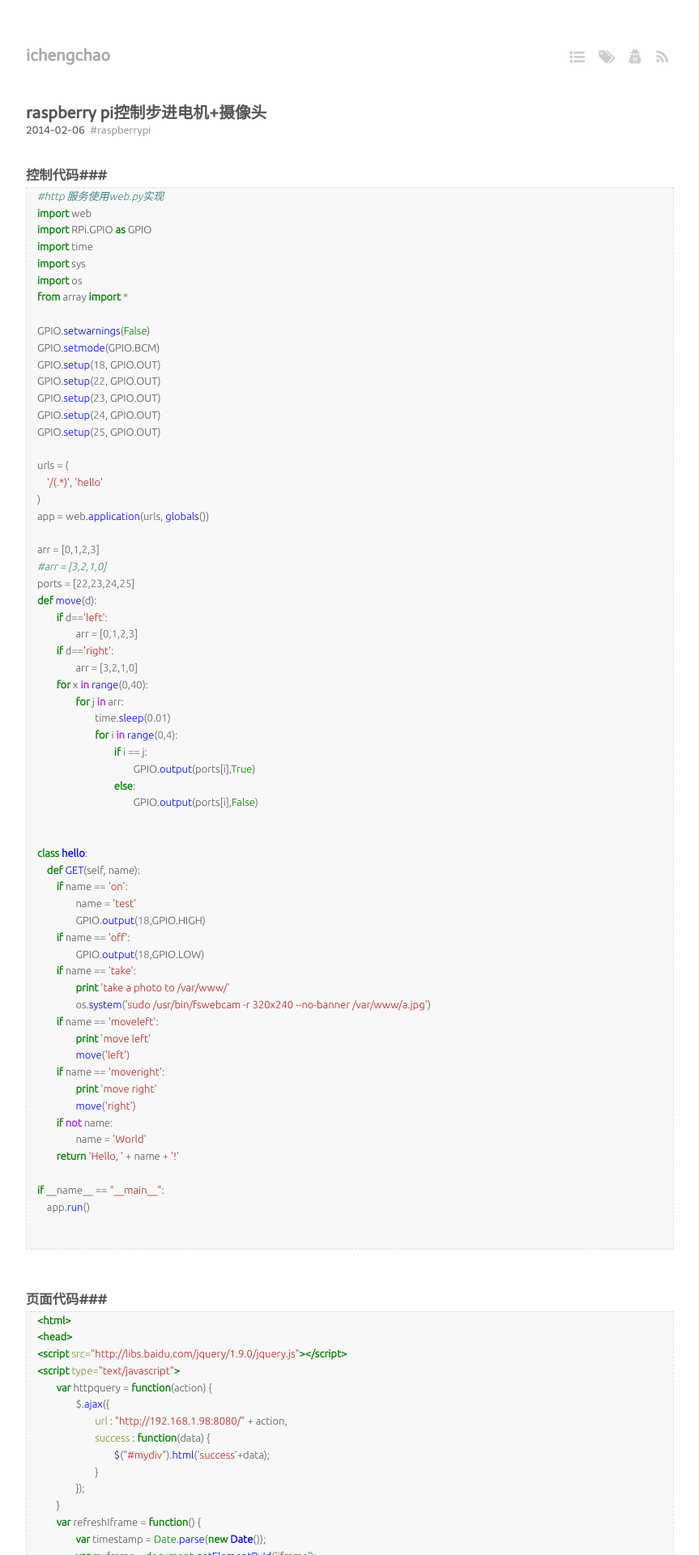
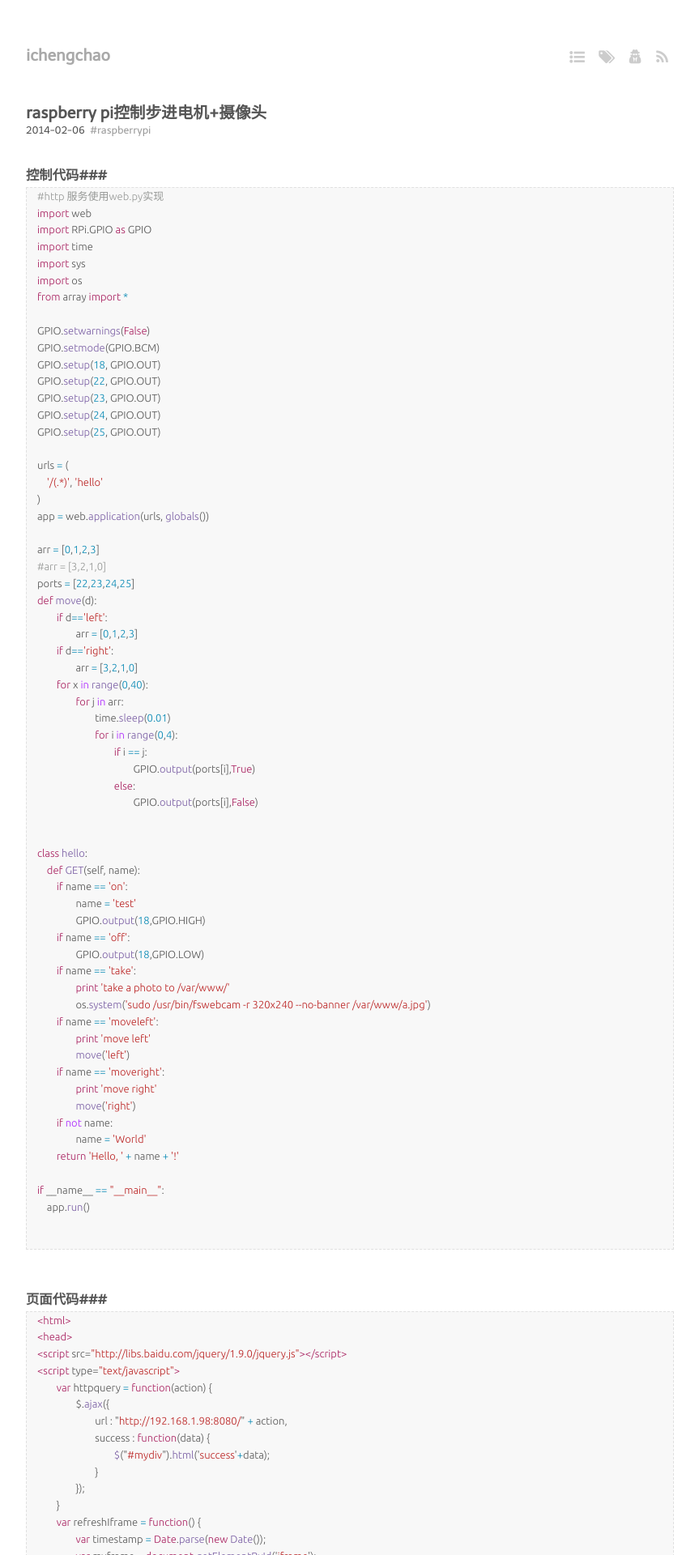
Before and after one commit to ichengchao/ichengchao.github.io, a Jekyll site: the page built from _posts/2014-02-06-raspberry-pi-stepper-motor.md, in a window 1280 px wide. Shown: the top 1920 px of the page at 81% size, without its empty margins (208-1071 px from the left). Built offline with Jekyll 4.4.1, drawn with Linux system fonts in a browser that asks for light colours; Markdown is read by kramdown in place of the engine named in the settings.

Commit message:
change style

```diff
--- a/media/css/pygments.css
+++ b/media/css/pygments.css
@@ -1,62 +1,62 @@
 .hll { background-color: #ffffcc }
-.c { color: #408080; font-style: italic } /* Comment */
+.c { color: #969896} /* Comment */
 .err { border: 1px solid #FF0000 } /* Error */
-.k { color: #008000; font-weight: bold } /* Keyword */
-.o { color: #666666 } /* Operator */
-.cm { color: #408080; font-style: italic } /* Comment.Multiline */
+.k { color: #a71d5d} /* Keyword */
+.o { color: #0086b3 } /* Operator */
+.cm { color: #969896} /* Comment.Multiline */
 .cp { color: #BC7A00 } /* Comment.Preproc */
-.c1 { color: #408080; font-style: italic } /* Comment.Single */
-.cs { color: #408080; font-style: italic } /* Comment.Special */
+.c1 { color: #969896} /* Comment.Single */
+.cs { color: #969896} /* Comment.Special */
 .gd { color: #A00000 } /* Generic.Deleted */
-.ge { font-style: italic } /* Generic.Emph */
+.ge {} /* Generic.Emph */
 .gr { color: #FF0000 } /* Generic.Error */
-.gh { color: #000080; font-weight: bold } /* Generic.Heading */
+.gh { color: #000080} /* Generic.Heading */
 .gi { color: #00A000 } /* Generic.Inserted */
 .go { color: #888888 } /* Generic.Output */
-.gp { color: #000080; font-weight: bold } /* Generic.Prompt */
-.gs { font-weight: bold } /* Generic.Strong */
-.gu { color: #800080; font-weight: bold } /* Generic.Subheading */
+.gp { color: #000080} /* Generic.Prompt */
+.gs {} /* Generic.Strong */
+.gu { color: #800080} /* Generic.Subheading */
 .gt { color: #0044DD } /* Generic.Traceback */
-.kc { color: #008000; font-weight: bold } /* Keyword.Constant */
-.kd { color: #008000; font-weight: bold } /* Keyword.Declaration */
-.kn { color: #008000; font-weight: bold } /* Keyword.Namespace */
-.kp { color: #008000 } /* Keyword.Pseudo */
-.kr { color: #008000; font-weight: bold } /* Keyword.Reserved */
+.kc {} /* Keyword.Constant */
+.kd { color: #a71d5d} /* Keyword.Declaration */
+.kn { color: #a71d5d} /* Keyword.Namespace */
+.kp { color: #a71d5d } /* Keyword.Pseudo */
+.kr { color: #a71d5d} /* Keyword.Reserved */
 .kt { color: #B00040 } /* Keyword.Type */
-.m { color: #666666 } /* Literal.Number */
+.m { color: #0086b3 } /* Literal.Number */
 .s { color: #BA2121 } /* Literal.String */
-.na { color: #7D9029 } /* Name.Attribute */
-.nb { color: #008000 } /* Name.Builtin */
-.nc { color: #0000FF; font-weight: bold } /* Name.Class */
+.na {} /* Name.Attribute */
+.nb { color: #a71d5d } /* Name.Builtin */
+.nc { color: #795da3} /* Name.Class */
 .no { color: #880000 } /* Name.Constant */
 .nd { color: #AA22FF } /* Name.Decorator */
-.ni { color: #999999; font-weight: bold } /* Name.Entity */
-.ne { color: #D2413A; font-weight: bold } /* Name.Exception */
-.nf { color: #0000FF } /* Name.Function */
+.ni { color: #999999} /* Name.Entity */
+.ne { color: #D2413A} /* Name.Exception */
+.nf { color: #795da3 } /* Name.Function */
 .nl { color: #A0A000 } /* Name.Label */
-.nn { color: #0000FF; font-weight: bold } /* Name.Namespace */
-.nt { color: #008000; font-weight: bold } /* Name.Tag */
+.nn { color: #795da3} /* Name.Namespace */
+.nt { color: #a71d5d} /* Name.Tag */
 .nv { color: #19177C } /* Name.Variable */
-.ow { color: #AA22FF; font-weight: bold } /* Operator.Word */
+.ow { color: #AA22FF} /* Operator.Word */
 .w { color: #bbbbbb } /* Text.Whitespace */
-.mb { color: #666666 } /* Literal.Number.Bin */
-.mf { color: #666666 } /* Literal.Number.Float */
-.mh { color: #666666 } /* Literal.Number.Hex */
-.mi { color: #666666 } /* Literal.Number.Integer */
-.mo { color: #666666 } /* Literal.Number.Oct */
+.mb { color: #0086b3 } /* Literal.Number.Bin */
+.mf { color: #0086b3 } /* Literal.Number.Float */
+.mh { color: #0086b3 } /* Literal.Number.Hex */
+.mi { color: #0086b3 } /* Literal.Number.Integer */
+.mo { color: #0086b3 } /* Literal.Number.Oct */
 .sb { color: #BA2121 } /* Literal.String.Backtick */
 .sc { color: #BA2121 } /* Literal.String.Char */
-.sd { color: #BA2121; font-style: italic } /* Literal.String.Doc */
+.sd { color: #BA2121} /* Literal.String.Doc */
 .s2 { color: #BA2121 } /* Literal.String.Double */
-.se { color: #BB6622; font-weight: bold } /* Literal.String.Escape */
+.se { color: #BB6622} /* Literal.String.Escape */
 .sh { color: #BA2121 } /* Literal.String.Heredoc */
-.si { color: #BB6688; font-weight: bold } /* Literal.String.Interpol */
-.sx { color: #008000 } /* Literal.String.Other */
+.si { color: #BB6688} /* Literal.String.Interpol */
+.sx { color: #a71d5d } /* Literal.String.Other */
 .sr { color: #BB6688 } /* Literal.String.Regex */
 .s1 { color: #BA2121 } /* Literal.String.Single */
 .ss { color: #19177C } /* Literal.String.Symbol */
-.bp { color: #008000 } /* Name.Builtin.Pseudo */
+.bp { color: #a71d5d } /* Name.Builtin.Pseudo */
 .vc { color: #19177C } /* Name.Variable.Class */
 .vg { color: #19177C } /* Name.Variable.Global */
 .vi { color: #19177C } /* Name.Variable.Instance */
-.il { color: #666666 } /* Literal.Number.Integer.Long */
+.il { color: #0086b3 } /* Literal.Number.Integer.Long */
```
